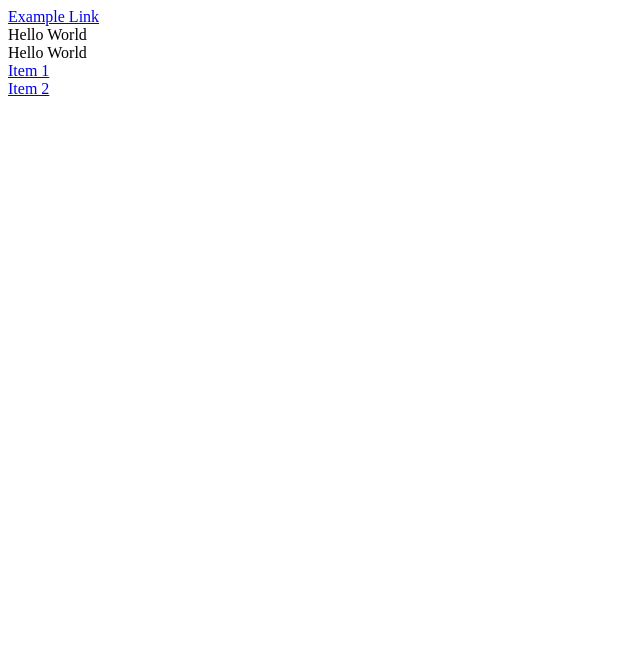
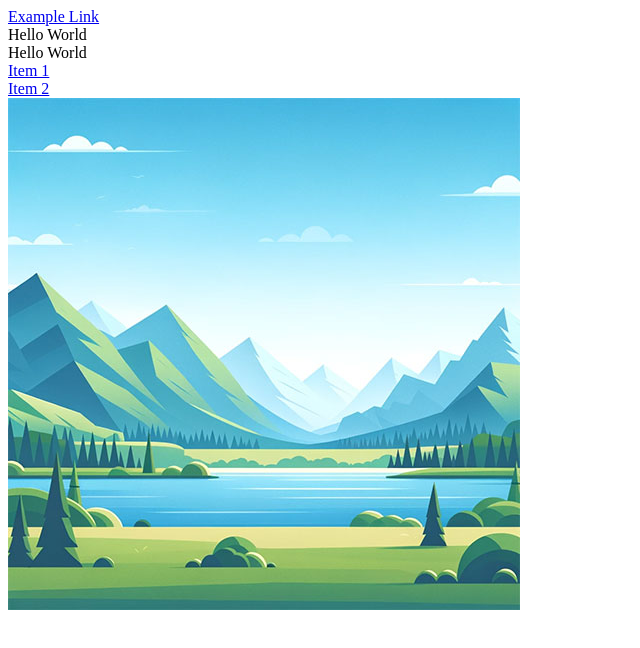
Before and after one commit to scarecrowwww/playwright-boilerplate, a website: page docs/index.html in a window 1280 px wide. Shown: the whole page, without its empty margins (0-640 px from the left). Drawn offline with Linux system fonts and the light colour scheme.

Commit message:
add image

```diff
--- a/docs/index.html
+++ b/docs/index.html
@@ -23,6 +23,10 @@
         <a href="item2">Item 2</a>
     </div>
 
+    <div>
+      <img src="https://scarecrowwww.github.io/playwright-boilerplate/images/image.jpg" alt="">
+    </div>
+
     <!-- Additional elements can be added here as needed for further tests -->
 </body>
 </html>
```
Also changed, not shown: docs/images/image.jpg (added).
